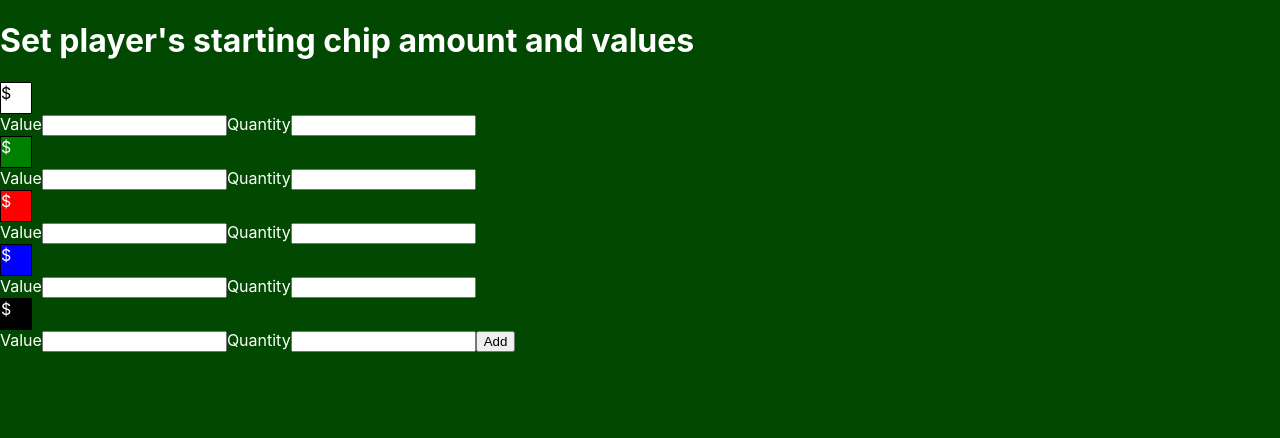
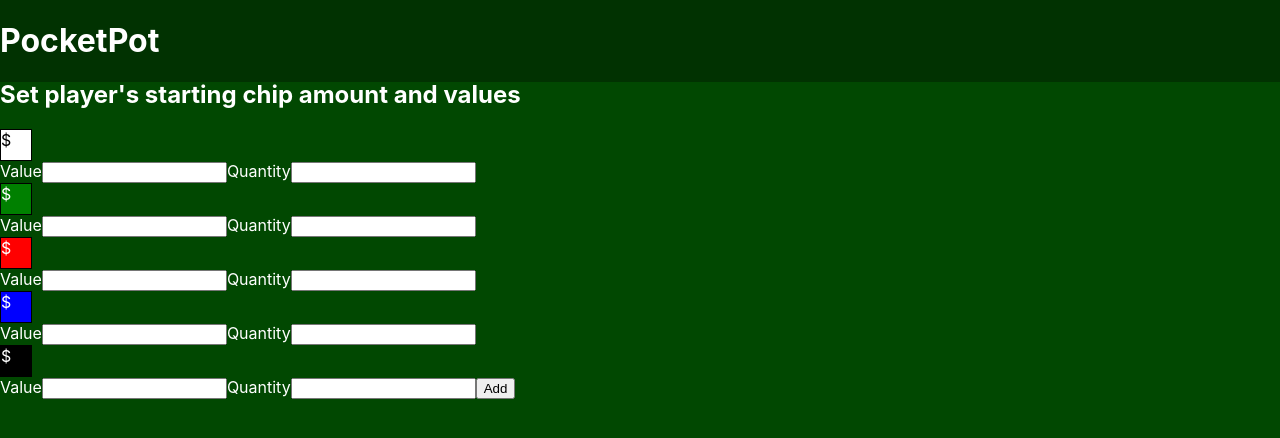
Before and after one commit to TreyLiebscher/PocketPot, a React (Create React App) app: page /set-chips in a window 1280 px wide. Shown: the top 438 px of the page. Built offline with nearby package versions, Linux system fonts and the light colour scheme.

Commit message:
added NavBar component

```diff
--- a/src/pages/PocketPot.jsx
+++ b/src/pages/PocketPot.jsx
@@ -1,13 +1,17 @@
 import React, { Component } from 'react';
 import {BrowserRouter as Router, Route, Link} from 'react-router-dom';
 import './PocketPot.css';
+import NavBar from '../components/NavBar';
 
 class PocketPot extends Component {
     render(){
         return (
-            <div className="main-content">
-                <div>Welcome to pocketpot</div>
-                <Link to="/new-game">New Game</Link>
+            <div className="container">
+                <div className="main-content">
+                    <NavBar />
+                    <div>Welcome to pocketpot</div>
+                    <Link to="/new-game">New Game</Link>
+                </div>
             </div>
         )
     }
--- a/src/pages/SetChips.jsx
+++ b/src/pages/SetChips.jsx
@@ -2,15 +2,17 @@ import React, { Component } from 'react';
 import { connect } from 'react-redux';
 import ChipValueForm from '../components/ChipValueForm';
 import StatusBox from '../components/StatusBox';
+import NavBar from '../components/NavBar';
 
 class SetChips extends React.Component {
 
     render(){
         const currentGame = this.props.game;
         return (
-            <div>
+            <div className="container">
+                <NavBar />
                 <StatusBox game={currentGame}/>
-                <h1>Set player's starting chip amount and values</h1>
+                <h2>Set player's starting chip amount and values</h2>
                 <ChipValueForm />
             </div>
         )
--- a/src/pages/SetupGame.jsx
+++ b/src/pages/SetupGame.jsx
@@ -3,6 +3,7 @@ import { connect } from 'react-redux';
 import { Redirect } from 'react-router-dom';
 import { addPlayer, chipValue, addChips, distChips, handOver, makeBet } from '../actions/gameActions';
 import PlayerForm from '../components/PlayerForm';
+import NavBar from '../components/NavBar';
 import store from '../store';
 import './SetupGame.css'
 import StatusBox from '../components/StatusBox';
@@ -47,6 +48,7 @@ class SetupGame extends Component {
 
         return (
             <div className="container">
+                <NavBar />
                 <div className="setup-game">New game setup...</div>
                 <Flop players={currentGame.players}/>
                 <PlayerForm />
--- a/src/pages/Table.jsx
+++ b/src/pages/Table.jsx
@@ -3,6 +3,7 @@ import { connect } from 'react-redux';
 import {BrowserRouter as Router, Route, Link} from 'react-router-dom';
 import StatusBox from '../components/StatusBox';
 import Flop from '../components/Flop';
+import NavBar from '../components/NavBar';
 
 // Will hold all essential components during game
 
@@ -28,13 +29,13 @@ export class Table extends React.Component {
             return currency.format(total);
         }
         return (
-            <div>
-            <Link to="/">Home</Link>
-            <div>{displayTotalBet()}</div>
-            <StatusBox game={currentGame}/>
-            <Flop players={currentGame.players} />
+            <div className="container">
+                <NavBar />
+                <Link to="/">Home</Link>
+                <div>{displayTotalBet()}</div>
+                <StatusBox game={currentGame}/>
+                <Flop players={currentGame.players} />
             </div>
-
         )
     }
 }
```
